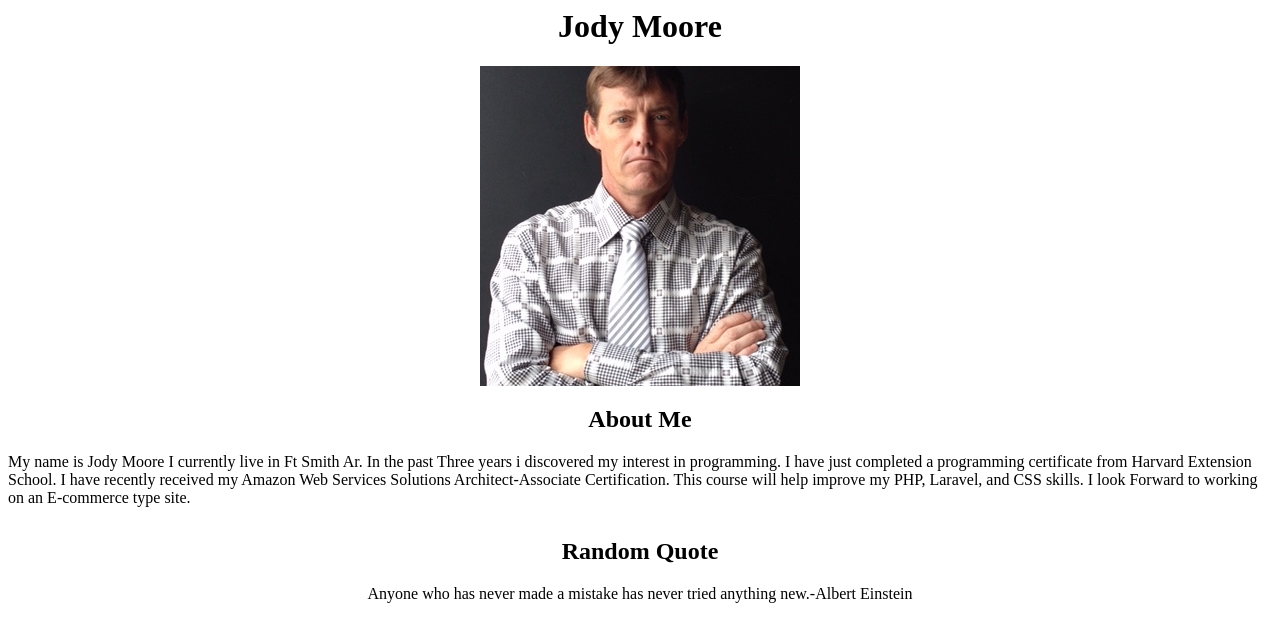
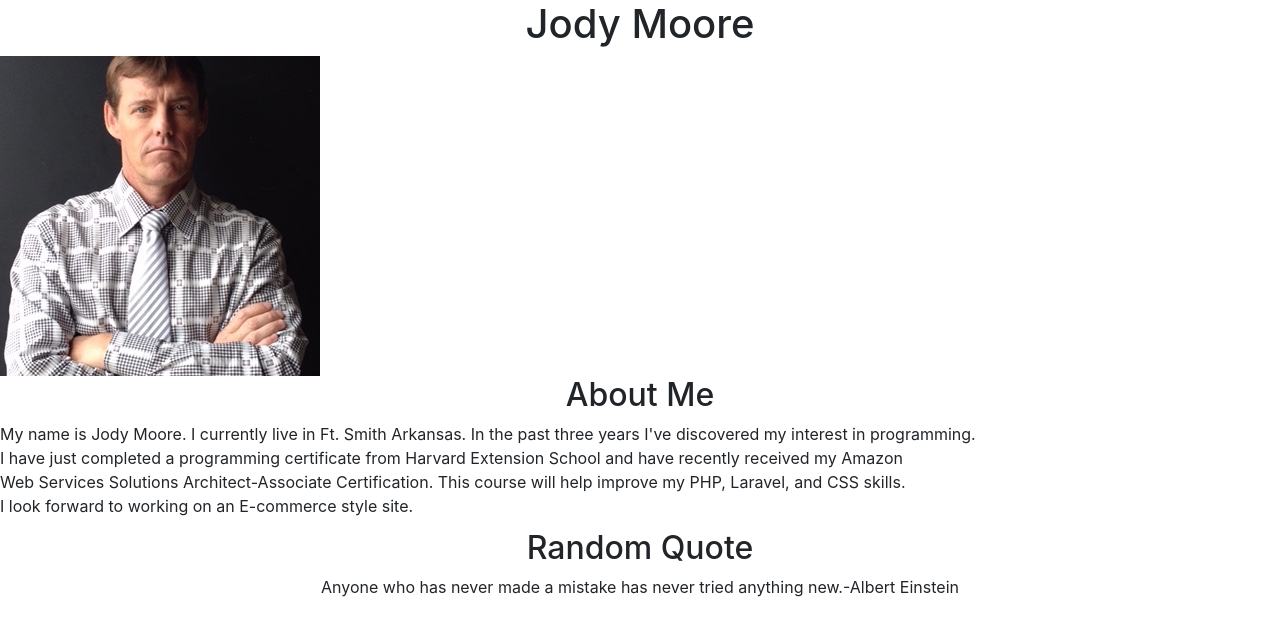
Before and after one commit to jodymoore/a1, a PHP site: page / in a window 1280 px wide. Shown: the top 642 px of the page. Run offline with PHP 8.4, Linux system fonts and the light colour scheme; some libraries are stand-ins or nearby versions.

Commit message:
changes to index removed inline styling

```diff
--- a/index.php
+++ b/index.php
@@ -2,50 +2,29 @@
   <head>
 	  <title>Jody Moore</title>
 
-	  <link rel="stylesheet" href="" type="text/css">
-	  <link href="" rel="stylesheet">
-       <style type="text/css">
+	  <link href="/css/bootstrap.min.css" rel="stylesheet"/>
+      <link href="/css/bootstrap-theme.min.css" rel="stylesheet"/>
+      <link href="/css/styles.css" rel="stylesheet"/>
 
-		#div1 img {
-			display: block;
-		    margin-left: auto;
-		    margin-right: auto;
-		}
-		#div1 h2{
-		  text-align: center;
-		}
-		#div1 h1{
-		  text-align: center;
-		}
-		#div1 blockquote{
-		  text-align: center;
-		}
-		#div1 p{
-		  display: inline-block;
-          margin: 200px 0 0 73px;
-		}
-
-	   </style>
-
-	  <link href="/css/styles.css" rel="stylesheet">
+	  <script type="text/javascript" src="js/jquery-1.8.0.min.js"></script>
+      <script src="/js/jquery-1.10.2.min.js"></script>
+      <script src="/js/bootstrap.min.js"></script>
+      <script src="/js/scripts.js"></script>
 
   </head>
   <body>
     <div id="div1">
 		  <h1>Jody Moore</h1>
 
-		  <img id="pic" src="img/myPic2.jpg" alt="Jody Moore">
+		  <img id="pic"src="img/myPic2.jpg" alt="Jody Moore">
 
 		  <h2>About Me</h2>
 		  <p>
-          My name is Jody Moore I currently live in Ft Smith Ar. In the past Three years i discovered my interest in programming. I have just completed a programming certificate from Harvard Extension School. I have recently received my Amazon Web Services Solutions Architect-Associate Certification. This course will help improve my PHP, Laravel, and CSS skills. I look Forward to working on an E-commerce type site.
+          My name is Jody Moore.  I currently live in Ft. Smith Arkansas.  In the past three years I've discovered my interest in programming. <br>I have just completed a programming certificate from Harvard Extension School and have recently received my Amazon<br> Web Services Solutions Architect-Associate Certification.  This course will help improve my PHP, Laravel, and CSS skills.<br>I look forward to working on an E-commerce style site.
 		  </p>
 		  <h2>Random Quote</h2>
 		  <blockquote>
 		  	Anyone who has never made a mistake has never tried anything new.-Albert Einstein</blockquote>
 	</div>
-
-	  <script src=""></script>
-
   </body>
 </html>
```
